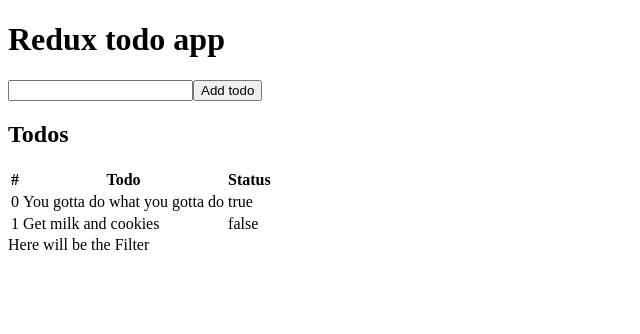
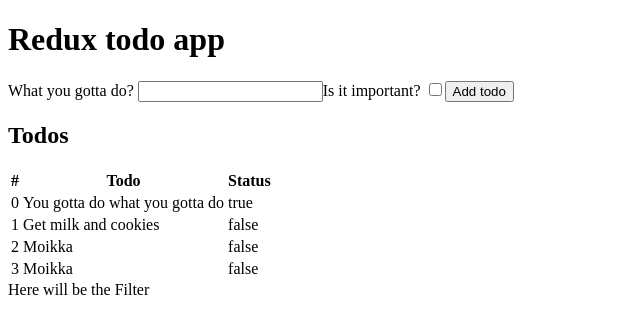
Before and after one commit to nurvel/react-todo-app, a React (Create React App) app: page / in a window 1280 px wide. Shown: the top 334 px of the page, without its empty margins (0-640 px from the left). Built offline with nearby package versions, Linux system fonts and the light colour scheme; data requests are answered from the project's data file.

Commit message:
adding now todo OK

```diff
--- a/db.json
+++ b/db.json
@@ -9,6 +9,16 @@
       "content": "Get milk and cookies",
       "important": false,
       "id": 2
+    },
+    {
+      "content": "Moikka",
+      "important": false,
+      "id": 3
+    },
+    {
+      "content": "Moikka",
+      "important": false,
+      "id": 4
     }
   ]
 }
--- a/src/App.js
+++ b/src/App.js
@@ -10,18 +10,20 @@
   const [todos, setTodos] = useState([]);
 
   useEffect(() => {
+    refreshTodos();
+  }, []);
+
+  const refreshTodos = () => {
     getTodos()
       .then(t => setTodos(t))
       .catch(err => console.log(err));
-  }, []);
-
-  console.log(todos);
+  };
 
   return (
     <div>
       <h1>Redux todo app</h1>
-      <NewTodo />
-      <Todos todos={todos} />
+      <NewTodo refreshTodos={refreshTodos} />
+      <Todos todos={todos} r />
       <Filter />
     </div>
   );
--- a/src/components/NewTodo.js
+++ b/src/components/NewTodo.js
@@ -1,10 +1,22 @@
 import React from "react";
-// import { connect } from "react-redux";
+import { addTodo } from "../services/todoService";
 
 const NewNote = props => {
+  const handleNewTodo = async event => {
+    event.preventDefault();
+    const todoItem = {
+      content: event.target.todo.value,
+      important: event.target.important.checked
+    };
+    await addTodo(todoItem);
+    document.getElementById("todoForm").reset();
+    props.refreshTodos();
+  };
+
   return (
-    <form onSubmit={null}>
-      <input name="todo" />
+    <form id="todoForm" onSubmit={handleNewTodo}>
+      What you gotta do? <input name="todo" />
+      Is it important? <input type="checkbox" name="important" />
       <button type="submit">Add todo</button>
     </form>
   );
--- a/src/components/Todos.js
+++ b/src/components/Todos.js
@@ -2,11 +2,10 @@
 // import { connect } from "react-redux";
 
 const Todos = props => {
+
+  // renderöi todo rivit propseina annetun datan pohjalta
   const maketodoRows = () => {
-    //const { todos } = this.props;
     return props.todos.map((todo, i) => {
-      console.log(todo);
-      console.log("TODOD", props.todos);
       return (
         <tr key={i}>
           <td>{i}</td>
--- a/src/services/todoService.js
+++ b/src/services/todoService.js
@@ -7,4 +7,9 @@
   return response.data;
 };
 
+export const addTodo = async todoItem => {
+  const response = await axios.post(url, todoItem);
+  console.log(response);
+};
+
 // export default { getTodos };
```
Also changed, not shown: 1 other file (tests, documents, lock files or other folders).
